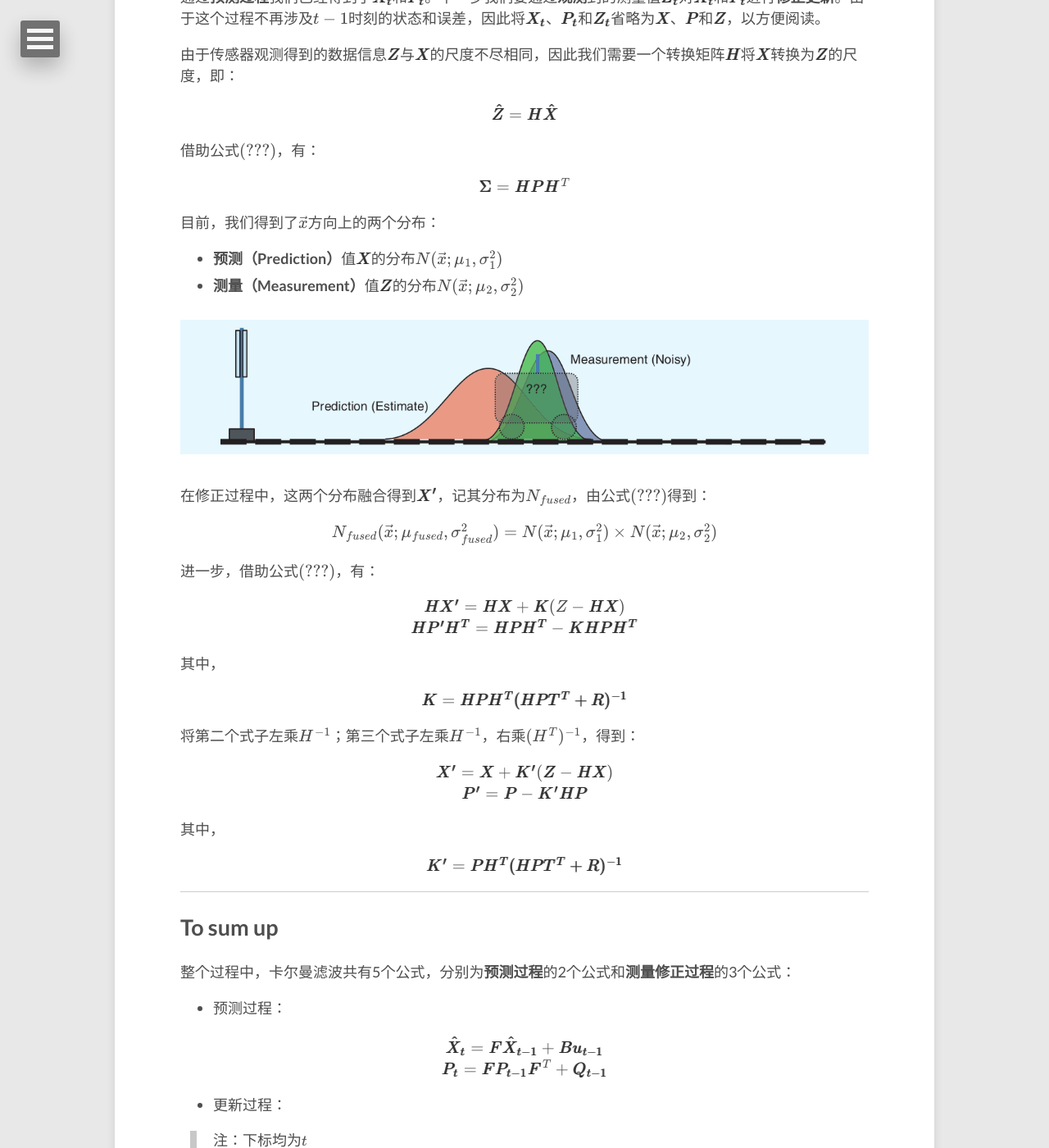
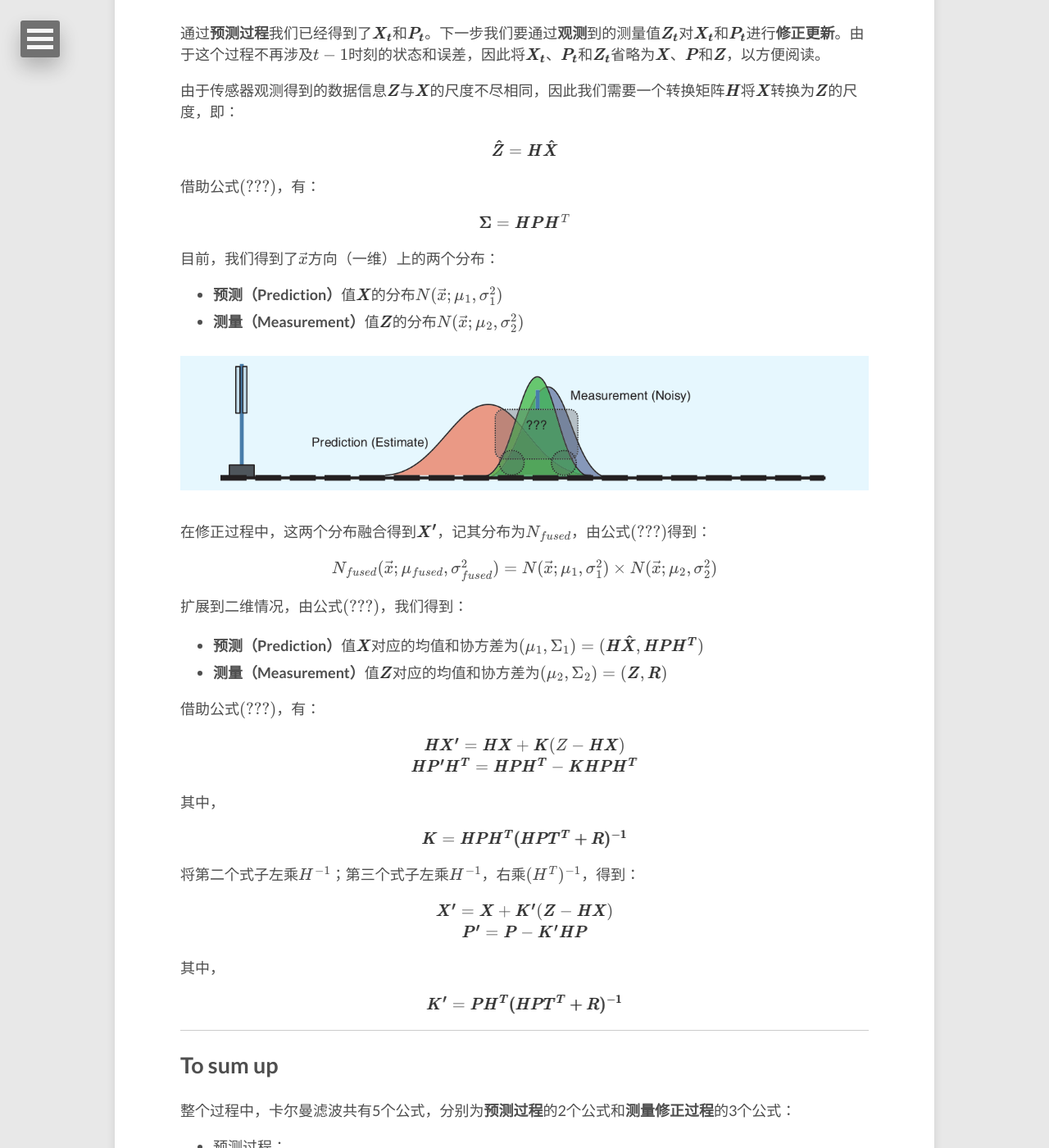
Before and after one commit to lucameng/lucameng.github.io, a Jekyll site: the page built from _posts/2022-07-20-Kalman-Filter.md, in a window 1280 px wide and 1400 px high, scrolled down 4540 px. Shown: the whole window at 82% size. Built offline with Jekyll 4.4.1, drawn with Linux system fonts in a browser that asks for light colours; formulas are drawn with MathJax 3; some of the changed text lies outside the part shown.

Commit message:
update KF

```diff
--- a/_posts/2022-07-20-Kalman-Filter.md
+++ b/_posts/2022-07-20-Kalman-Filter.md
@@ -192,6 +192,8 @@ $
 $
 </center>
 
+> 注：考虑$$ \Delta t $$为常量，此时状态转换矩阵$$ F_t $$不变，故简写为$$ F $$，下同。
+
 在**状态变化**的过程中引入了新的**不确定性**，根据协方差的乘积公式：
 
 <center>
@@ -294,7 +296,7 @@ $
 $
 </center>
 
-目前，我们得到了$$ \vec{x} $$方向上的两个分布：
+目前，我们得到了$$ \vec{x} $$方向（一维）上的两个分布：
 
 - **预测（Prediction）**值$$ \pmb{X} $$的分布$$ N(\vec{x};\mu_1,\sigma_1^2) $$
 - **测量（Measurement）**值$$ \pmb{Z} $$的分布$$ N(\vec{x};\mu_2,\sigma_2^2) $$
@@ -314,7 +316,12 @@ N_{fused}(\vec{x};\mu_{fused},\sigma_{fused}^2) = N(\vec{x};\mu_1,\sigma_1^2) \t
 $
 </center>
 
-进一步，借助公式$\eqref{eq3}$，有：
+扩展到二维情况，由公式$\eqref{eq4}$，我们得到：
+
+- **预测（Prediction）**值$$ \pmb{X} $$对应的均值和协方差为$$ (\mu_1,\Sigma_1)=(\pmb{H \hat{X}},\pmb{HPH^T}) $$
+- **测量（Measurement）**值$$ \pmb{Z} $$对应的均值和协方差为$$ (\mu_2,\Sigma_2)=(\pmb{Z},\pmb{R}) $$
+
+借助公式$\eqref{eq3}$，有：
 
 <center>
 $
@@ -379,7 +386,7 @@ $
 
 - 更新过程：
 
-    > 注：下标均为$$t$$
+
 
 <center>
 $
```
